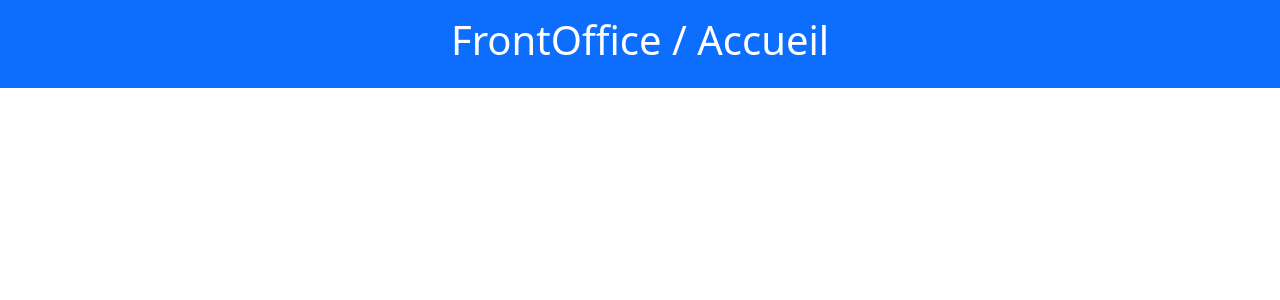
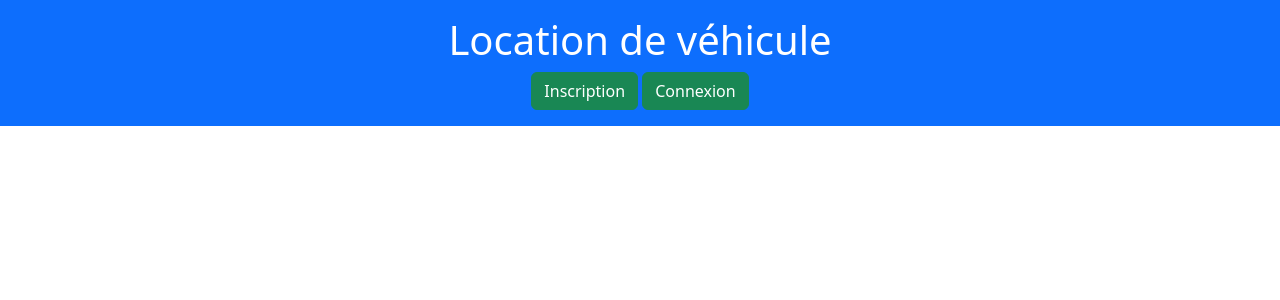
Before and after one commit to xsims77/projet_sira, a PHP site: page /views/header.phtml in a window 1280 px wide. Shown: the top 300 px of the page. Run offline with PHP 8.4, Linux system fonts and the light colour scheme.

Commit message:
barre de navigation

```diff
--- a/model/ModelGenerique.php
+++ b/model/ModelGenerique.php
@@ -6,7 +6,7 @@ abstract class ModelGenerique
 
     public function __construct()
     {
-        $this->pdo = new PDO("mysql:host=127.0.0.1;dbname=projet_sira", "root", "", [
+        $this->pdo = new PDO("mysql:host=127.0.0.1;dbname=rh_projet_sira", "root", "", [
             PDO::ATTR_DEFAULT_FETCH_MODE => PDO::FETCH_ASSOC,
             PDO::ATTR_ERRMODE => PDO::ERRMODE_EXCEPTION
        ]);
--- /dev/null
+++ b/public/css/style.css
@@ -0,0 +1 @@
+a{text-decoration: none;}
--- a/views/header.phtml
+++ b/views/header.phtml
@@ -7,13 +7,17 @@
      <link rel="stylesheet" href="https://cdn.jsdelivr.net/npm/bootstrap@5.2.3/dist/css/bootstrap.min.css" integrity="sha384-rbsA2VBKQhggwzxH7pPCaAqO46MgnOM80zW1RWuH61DGLwZJEdK2Kadq2F9CUG65" crossorigin="anonymous">
 
      <link rel="stylesheet" href="https://cdnjs.cloudflare.com/ajax/libs/font-awesome/6.4.0/css/all.min.css" integrity="sha512-iecdLmaskl7CVkqkXNQ/ZH/XLlvWZOJyj7Yy7tcenmpD1ypASozpmT/E0iPtmFIB46ZmdtAc9eNBvH0H/ZpiBw==" crossorigin="anonymous" referrerpolicy="no-referrer" />
+
+     <link rel="stylesheet" href="public/css/style.css">
      <title>Blog</title>
 </head>
 <body>
     <header class="bg-primary text-center p-3">
-
-        <a href="" class="text-white text-decoration-none" ><h1>FrontOffice / Accueil</h1></a>
-        <!-- <a href="" class="text-white text-decoration-none" ><h1>BackOffice / Membre</h1></a> -->
+        <h1 class="text-center"><a href="" class="text-white">Location de véhicule</a></h1>
+        <nav>
+            <a href="?action=inscription" class="btn btn-success" >Inscription</a>
+            <a href="?action=connexion" class="btn btn-success">Connexion</a>
+        </nav>
     </header>
 
     <main class="container">
```
Also changed, not shown: views/home.phtml (deleted, +0 -12 lines).
